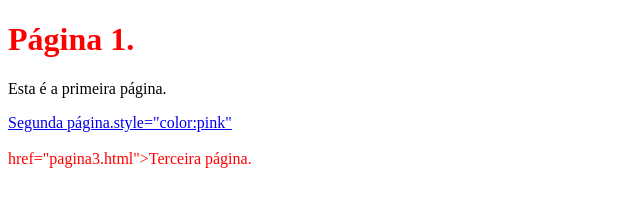
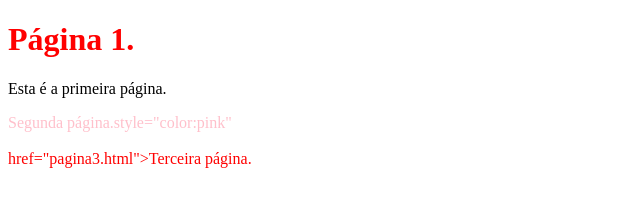
Before and after one commit to mariapereira112/criando3paginas, a plain HTML site: page index.html in a window 1280 px wide. Shown: the whole page, without its empty margins (0-640 px from the left). Drawn offline with Linux system fonts and the light colour scheme.

Commit message:
Update index.html

```diff
--- a/index.html
+++ b/index.html
@@ -6,7 +6,7 @@
 <body>
     <h1 style="color:red">Página 1.</h1>
     <p>Esta é a primeira  página.</p>
-    <a href="pagina.html">Segunda página.style="color:pink"</a>
+    <a style="color:pink"><href="pagina.html">Segunda página.style="color:pink"</a>
     <br>
     <br>
     <a style=" color:red">href="pagina3.html">Terceira página.</a>
```
